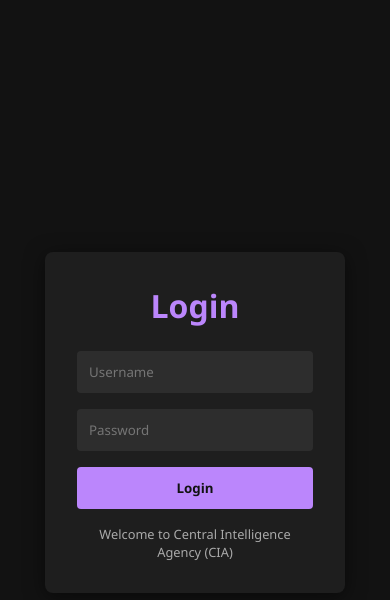
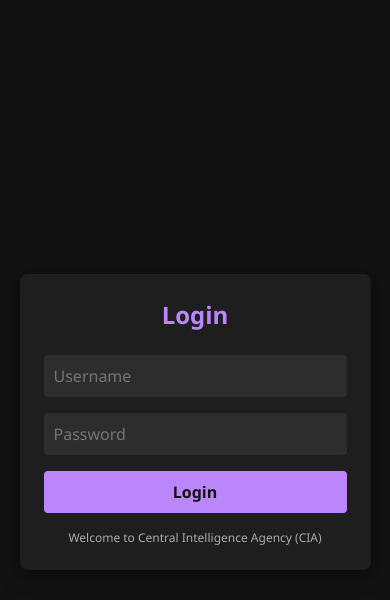
Before and after one commit to Mrspaidy/ChatRoom, a Flask app: page / in a window 390 px wide. Shown: the top 600 px of the page. Run offline with Flask 3, Linux system fonts and the light colour scheme.

Commit message:
Update Style.css

```diff
--- a/static/Style.css
+++ b/static/Style.css
@@ -163,3 +163,23 @@ header {
     cursor: pointer;
     font-weight: bold;
 }
+@media (max-width: 480px) {
+    .login-container {
+        width: 90%;
+        padding: 1.5rem;
+    }
+
+    .login-container h1 {
+        font-size: 1.5rem;
+    }
+
+    .login-container input,
+    .login-container button {
+        font-size: 1rem;
+        padding: 10px;
+    }
+
+    .note {
+        font-size: 0.75rem;
+    }
+}
```
